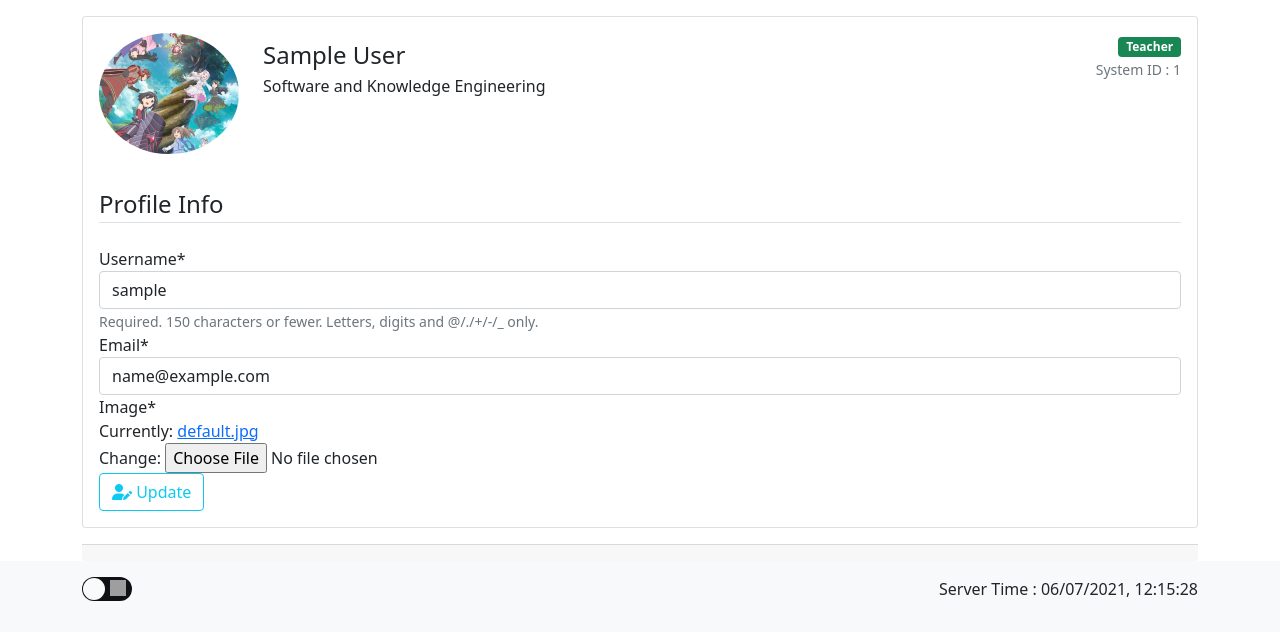
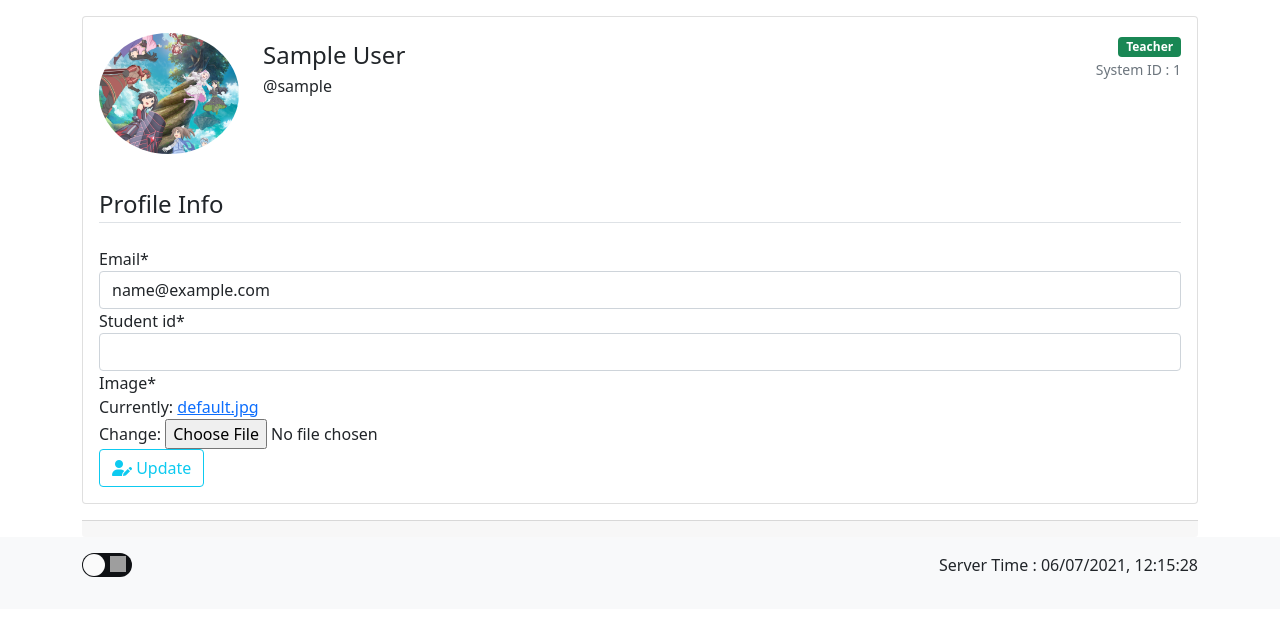
Before and after one commit to HelloYeew/ta-assistant-django, a Django app: page /profile/ in a window 1280 px wide. Shown: the part 71-703 px from the top of the page. Run offline with Django 3.2, Linux system fonts and the light colour scheme; the visitor is signed in with stand-in values (Sample User, id 1); some libraries are stand-ins or nearby versions; grey boxes are pictures that could not be loaded.

Commit message:
Make username prohibit from edit and student id on profile can change

```diff
--- a/users/forms.py
+++ b/users/forms.py
@@ -8,11 +8,10 @@ class UserRegisterForm(UserCreationForm):
     email = forms.EmailField()
     first_name = forms.CharField()
     last_name = forms.CharField()
-    student_id = forms.IntegerField()
 
     class Meta:
         model = User
-        fields = ['username', 'first_name', 'last_name', 'email', 'student_id', 'password1', 'password2']
+        fields = ['username', 'first_name', 'last_name', 'email', 'password1', 'password2']
 
 
 class UserUpdateForm(forms.ModelForm):
@@ -20,10 +19,12 @@ class UserUpdateForm(forms.ModelForm):
 
     class Meta:
         model = User
-        fields = ['username', 'email']
+        fields = ['email']
 
 
 class ProfileUpdateForm(forms.ModelForm):
+    student_id = forms.IntegerField()
+
     class Meta:
         model = Profile
-        fields = ['image']
+        fields = ['student_id', 'image']
--- a/users/templates/users/profile.html
+++ b/users/templates/users/profile.html
@@ -20,7 +20,7 @@
                   <div class="col d-flex flex-column flex-sm-row justify-content-between mb-3">
                     <div class="text-center text-sm-left mb-2 mb-sm-0">
                       <h4 class="pt-sm-2 pb-1 mb-0 text-nowrap text-start">{{ user.first_name }} {{ user.last_name }}</h4>
-                      <p class="text-start">Software and Knowledge Engineering</p>
+                      <p class="text-start">@{{ user.username }}</p>
                       <!--                      <div class="text-muted text-start"> Year 2 </div>-->
                     </div>
                     <div class="text-sm-right">
```
